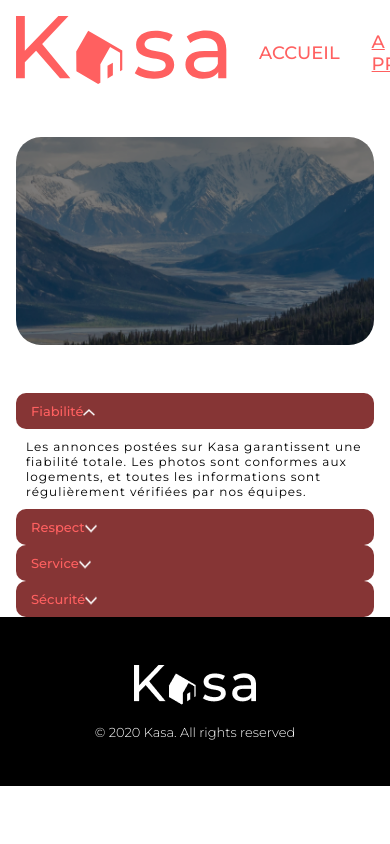
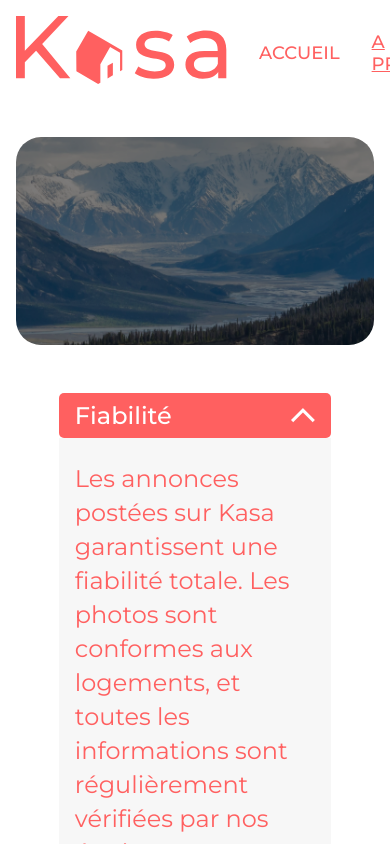
Before and after one commit to tatiana-sthl/OC_P07, a React (Create React App) app: page /about in a window 390 px wide. Both pictures are taken after a click on the element "Fiabilité". Shown: the top 844 px of the page. Built offline with nearby package versions, Linux system fonts and the light colour scheme.

Commit message:
to finish : transition collapse + media queries

```diff
--- a/src/components/collapse/Collapse.jsx
+++ b/src/components/collapse/Collapse.jsx
@@ -9,16 +9,16 @@ export default function Collapse({ title, content }) {
 
     return (
         <div className='collapse'>
-            <h3 className='collapse_title' onClick={ () => setToggle(!toggle) }>
+            <h3 className='collapse__title' onClick={ () => setToggle(!toggle) }>
                 { title }
                 <img
-                    className={ toggle ? 'arrow arrow_up' : 'arrow arrow_down' }
+                    className={ toggle ? 'arrow arrow__up' : 'arrow arrow__down' }
                     src={ arrow }
                     alt='show content'
                 />
             </h3>
 
-            <div className={ toggle ? 'collapse_content' : 'collapse_content_hidden' }>
+            <div className={ toggle ? 'collapse__content' : 'collapse__content__hidden' }>
                 {Array.isArray(content) ? content.map((item, index) => {
                     return (
                         <p key={index}>{item}</p>
--- a/src/components/collapse/_collapse.scss
+++ b/src/components/collapse/_collapse.scss
@@ -1,50 +1,48 @@
 @import '../../scss/main.scss';
 
 .collapse{
-    background-color: $tertiary-color;
-    max-width: 1100px;
-    border-bottom-left-radius: 5px;
-    border-bottom-right-radius: 5px;
+    max-width: 85%;
     margin: 0 auto;
-    &_title{
-        background-color: $secondary-color;
-        color: $primary-color;
-        border-radius: 10px;
+
+    &__title{
+        border-radius: 5px;
+        background-color: $primary-color;
+        color: $tertiary-color;
         font-weight: 500;
-        font-size: clamp(13px, 2vw, 18px);
-        padding: 10px 15px;
+        font-size: 24px;
         cursor: pointer;
+        padding: 0.5rem 1rem;
+        margin: 1rem 1rem 0rem 1rem;
+        display: flex;
+        justify-content: space-between;
+        align-items: center;
+
         .arrow{
             transition: all 0.2s ease-in-out;
-            @media screen and (max-width: 1230px){
-                width: 12px;
+
+            &__up {
+                transform: rotate(0deg);
+            }
+
+            &__down {
+                transform: rotate(180deg);
             }
         }
-        .arrow_up{
-            transform: rotate(0deg);
-        }
-        .arrow_down{
-            transform: rotate(180deg);
+    }
+
+    &__content{
+        background-color: #F7F7F7;
+        color: $primary-color;
+        margin: 0 1rem;
+        padding: 1.5rem 1rem 1rem 1rem;
+        font-weight: 400;
+        font-size: 24px;
+        line-height: 34px;
+
+
+
+        &__hidden{
+            opacity: 0;
         }
     }
-    &_content{
-        display: flex;
-        flex-direction: column;
-        gap: 5px;
-        letter-spacing: 1px;
-        visibility: visible;
-        opacity: 1;
-        height: auto;
-        padding: 10px;
-        letter-spacing: 1px;
-        font-size: clamp(12px, 2vw, 16px);
-        transition: visibility 0.5s ease-in-out,
-                    opacity 0.5s ease-in-out,
-                    height 0.2s ease-in-out;
-    }
-    &_content_hidden{
-        visibility: hidden;
-        opacity: 0;
-        height: 0;
-    }
 }
--- a/src/components/footer/_footer.scss
+++ b/src/components/footer/_footer.scss
@@ -5,6 +5,7 @@
     background-color: black;
     color: white;
     padding: 2rem;
+    margin-top: 4rem;
     text-align: center;
     font-size: x-large;
     position: absolute;
```
